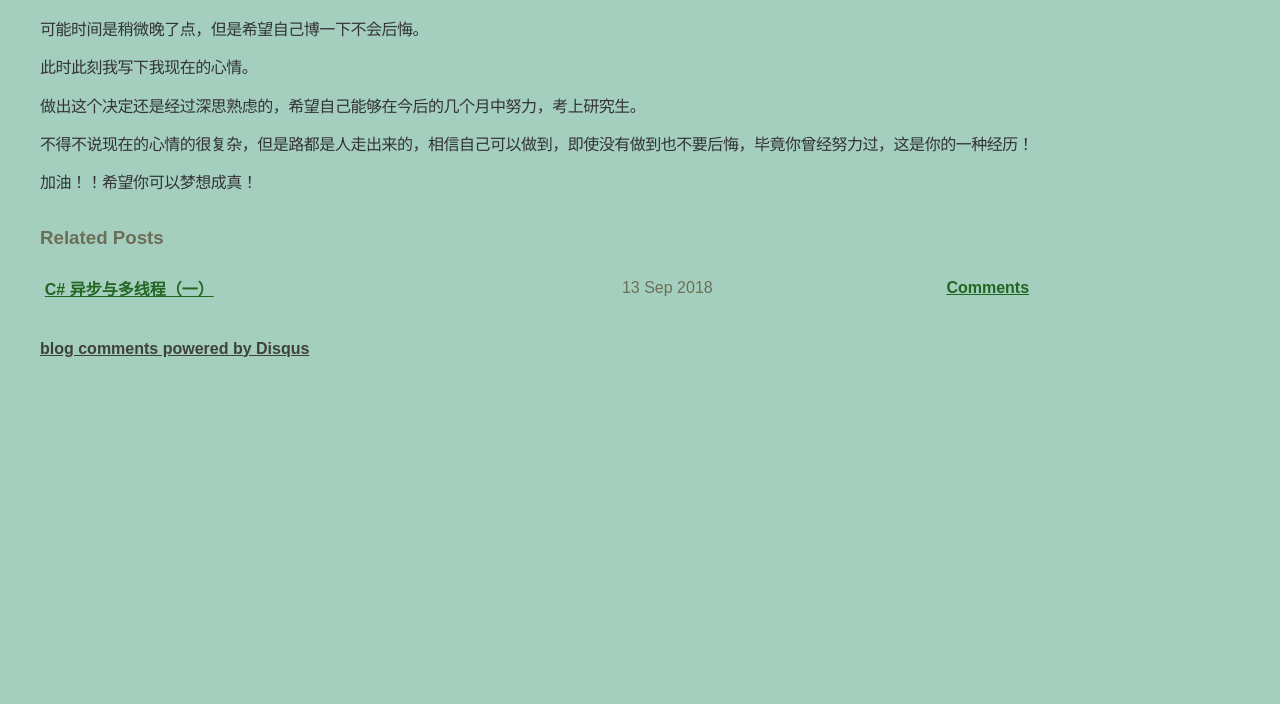
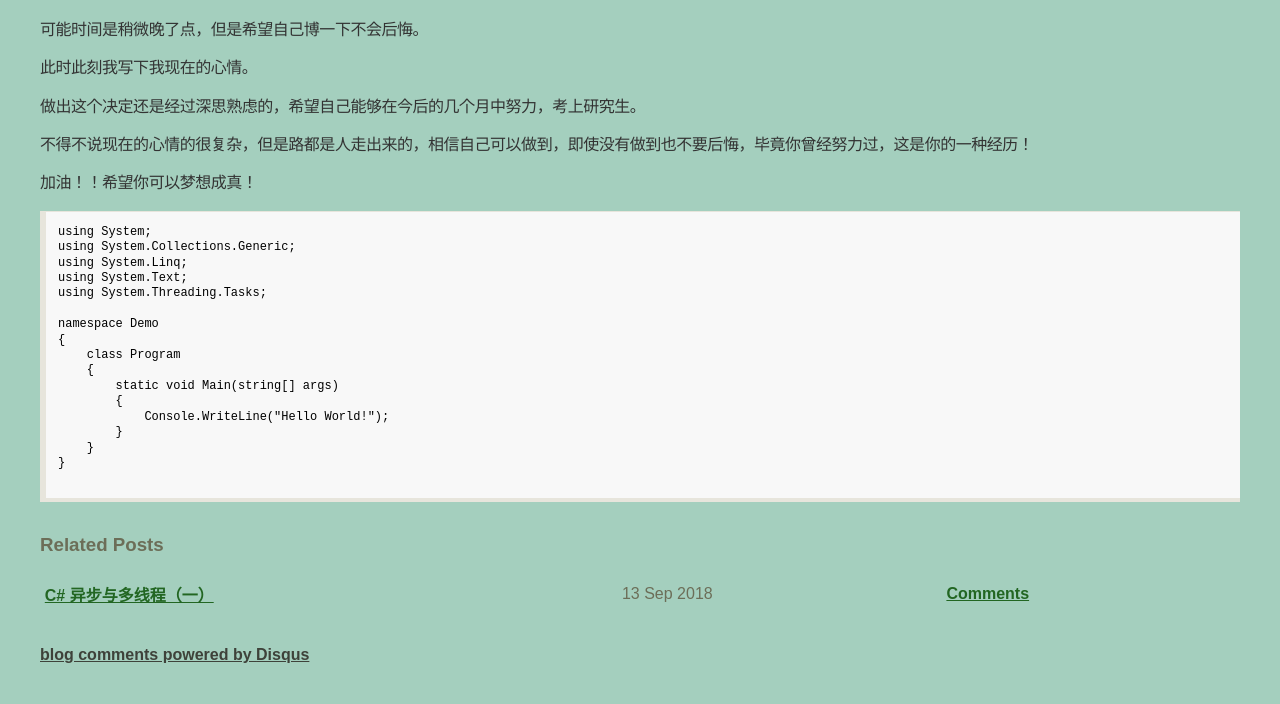
Before and after one commit to Rinaloving/Rinaloving.github.io, a Jekyll site: the page built from _posts/2016-08-05-一个决定.md, in a window 1280 px wide. Shown: the part 696-1400 px from the top of the page. Built offline with Jekyll 4.4.1, drawn with Linux system fonts in a browser that asks for light colours; comment, search, counter and statistics services are not loaded; before the commit the page ends 1094 px from its top, so only the background shows below that.

Commit message:
测试代码样式

````diff
--- a/_posts/2016-08-05-一个决定.md
+++ b/_posts/2016-08-05-一个决定.md
@@ -23,3 +23,24 @@ description: 一个决定。
 不得不说现在的心情的很复杂，但是路都是人走出来的，相信自己可以做到，即使没有做到也不要后悔，毕竟你曾经努力过，这是你的一种经历！
 
 加油！！希望你可以梦想成真！
+
+
+``` C#
+using System;
+using System.Collections.Generic;
+using System.Linq;
+using System.Text;
+using System.Threading.Tasks;
+
+namespace Demo
+{
+    class Program
+    {
+        static void Main(string[] args)
+        {
+            Console.WriteLine("Hello World!");
+        }
+    }
+}
+
+```
````
